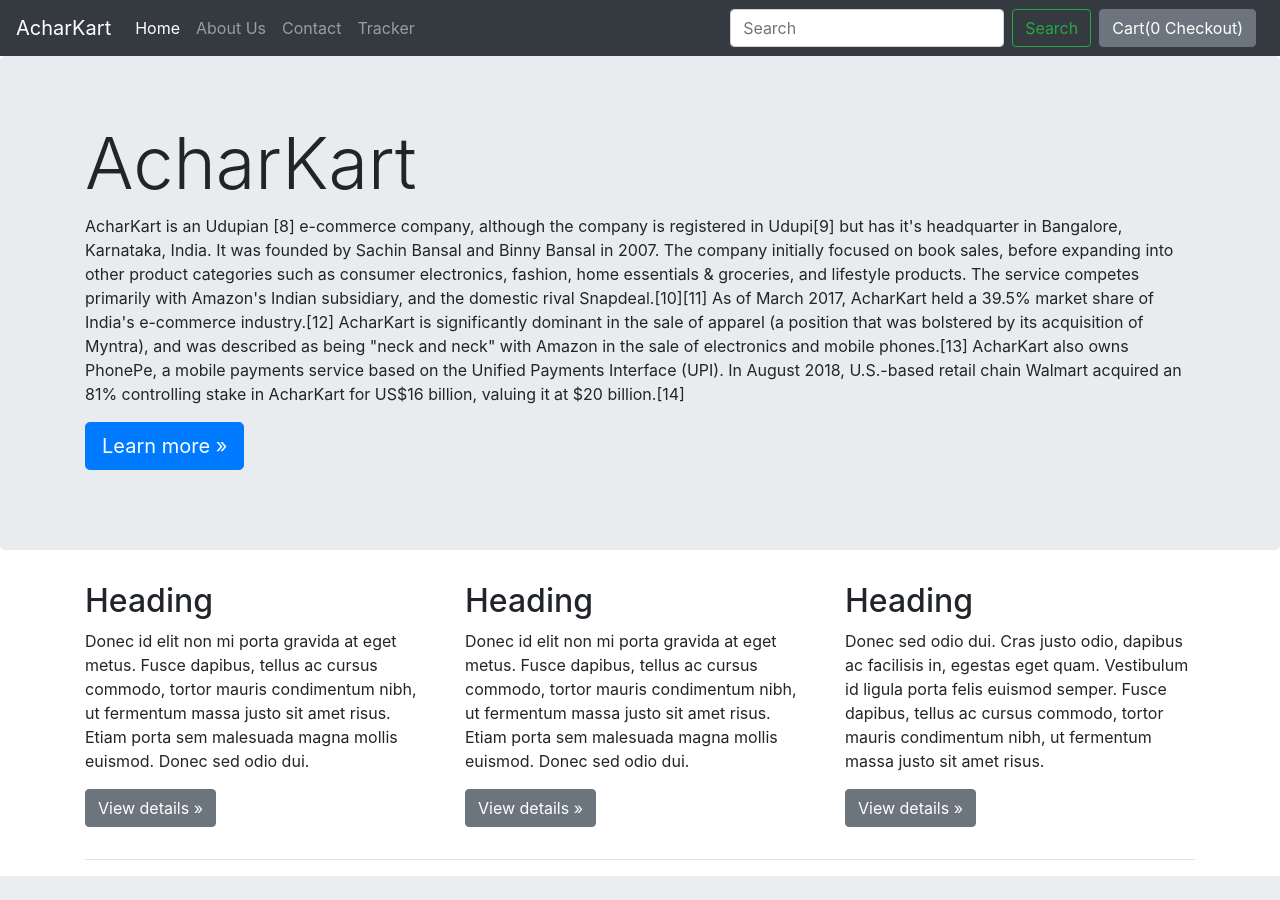
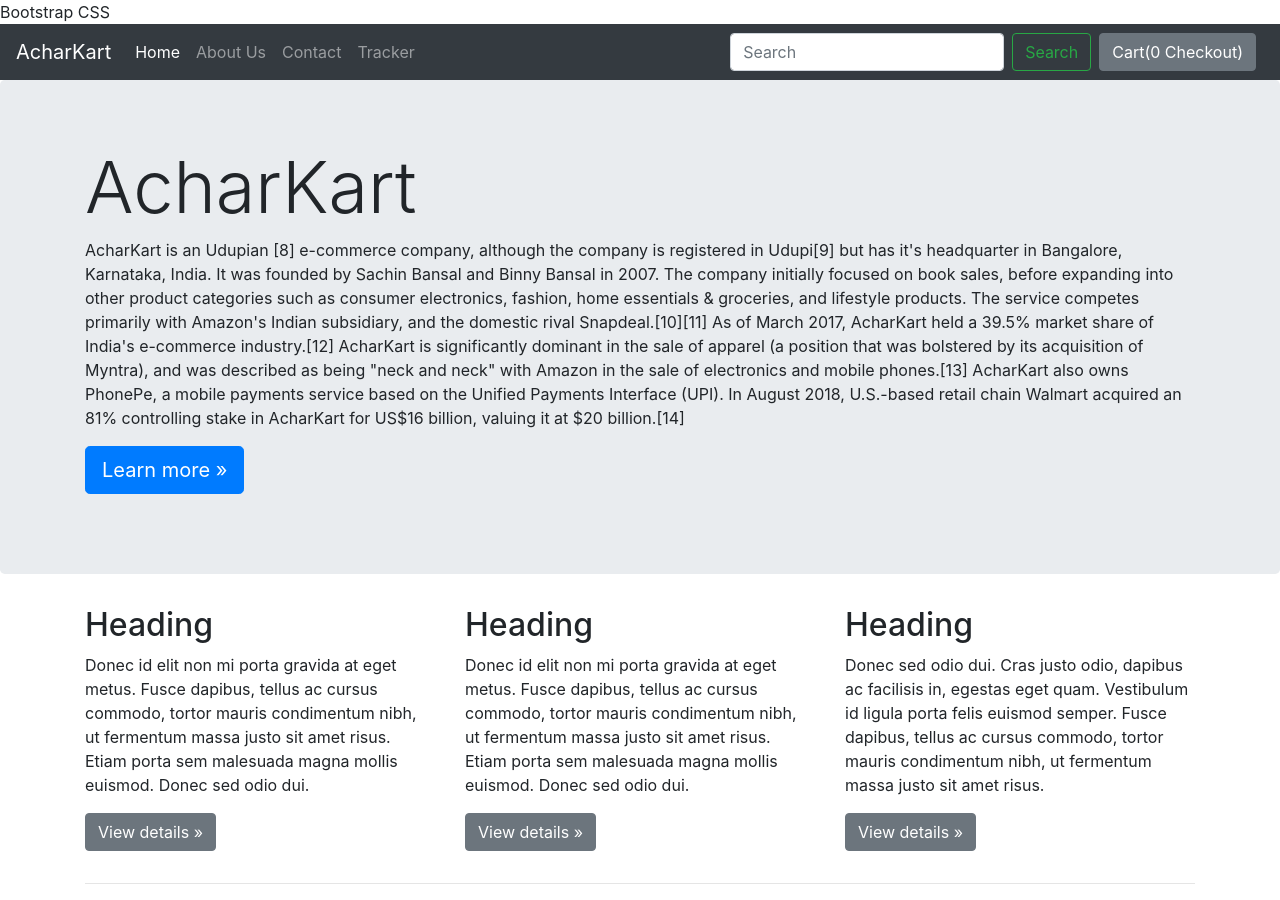
Before and after one commit to Yadunandanaacharya/Django_ecommerce, a Django app: page /ecomshop/about/ in a window 1280 px wide. Before the commit the page ends 876 px from the top, so only its background shows below. Run offline with Django 3.2, Linux system fonts and the light colour scheme; some libraries are stand-ins or nearby versions.

Commit message:
Debugging errors

```diff
--- a/ecomproject/ecomshop/templates/ecomshop/basic.html
+++ b/ecomproject/ecomshop/templates/ecomshop/basic.html
@@ -8,19 +8,16 @@
       content="width=device-width, initial-scale=1, shrink-to-fit=no"
     />
 
-    <!-- Bootstrap CSS -->
-    <!-- <link rel="stylesheet" href="https://stackpath.bootstrapcdn.com/bootstrap/4.5.2/css/bootstrap.min.css" integrity="sha384-JcKb8q3iqJ61gNV9KGb8thSsNjpSL0n8PARn9HuZOnIxN0hoP+VmmDGMN5t9UJ0Z" crossorigin="anonymous"> -->
+    Bootstrap CSS
+    <link rel="stylesheet" href="https://stackpath.bootstrapcdn.com/bootstrap/4.5.2/css/bootstrap.min.css" integrity="sha384-JcKb8q3iqJ61gNV9KGb8thSsNjpSL0n8PARn9HuZOnIxN0hoP+VmmDGMN5t9UJ0Z" crossorigin="anonymous">
 
     <!-- Bootstrap CSS -->
-    <link
-      rel="stylesheet"
-      href="https://stackpath.bootstrapcdn.com/bootstrap/4.2.1/css/bootstrap.min.css"
-      integrity="sha384-GJzZqFGwb1QTTN6wy59ffF1BuGJpLSa9DkKMp0DgiMDm4iYMj70gZWKYbI706tWS"
-      crossorigin="anonymous"
-    />
+    <link rel="stylesheet" href="https://stackpath.bootstrapcdn.com/bootstrap/4.2.1/css/bootstrap.min.css" integrity="sha384-GJzZqFGwb1QTTN6wy59ffF1BuGJpLSa9DkKMp0DgiMDm4iYMj70gZWKYbI706tWS" crossorigin="anonymous" />
+
     <title>{% block title %} Title of ABout {% endblock %}</title>
     <style>
-      {% block css %}   {% endblock css %}
+      {% block css %}   {% endblock  %}
+
     </style>
   </head>
   <body>
```
Also changed, not shown: ecomproject/ecomshop/templates/ecomshop/index.html (+11 -10 lines), ecomproject/db.sqlite3.
